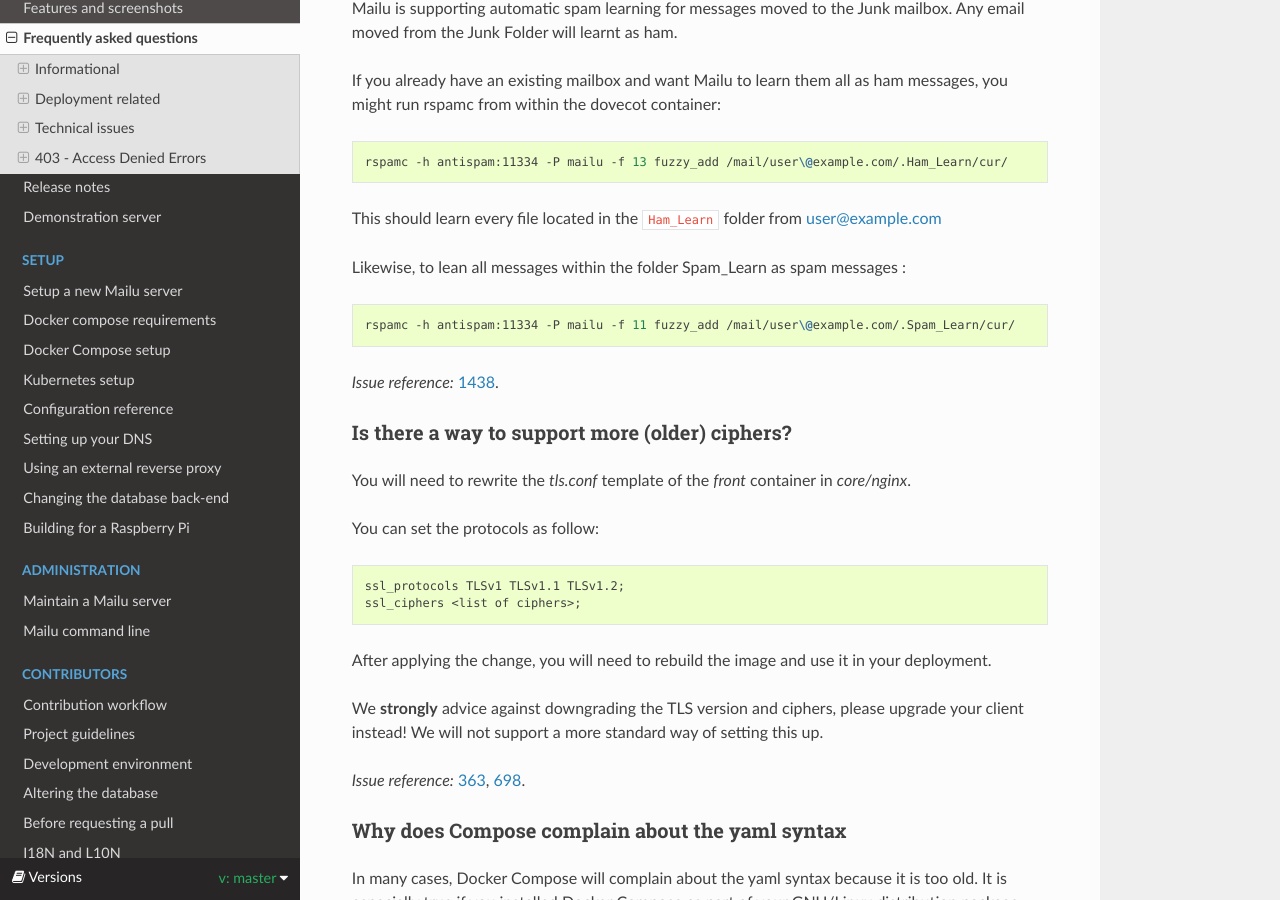
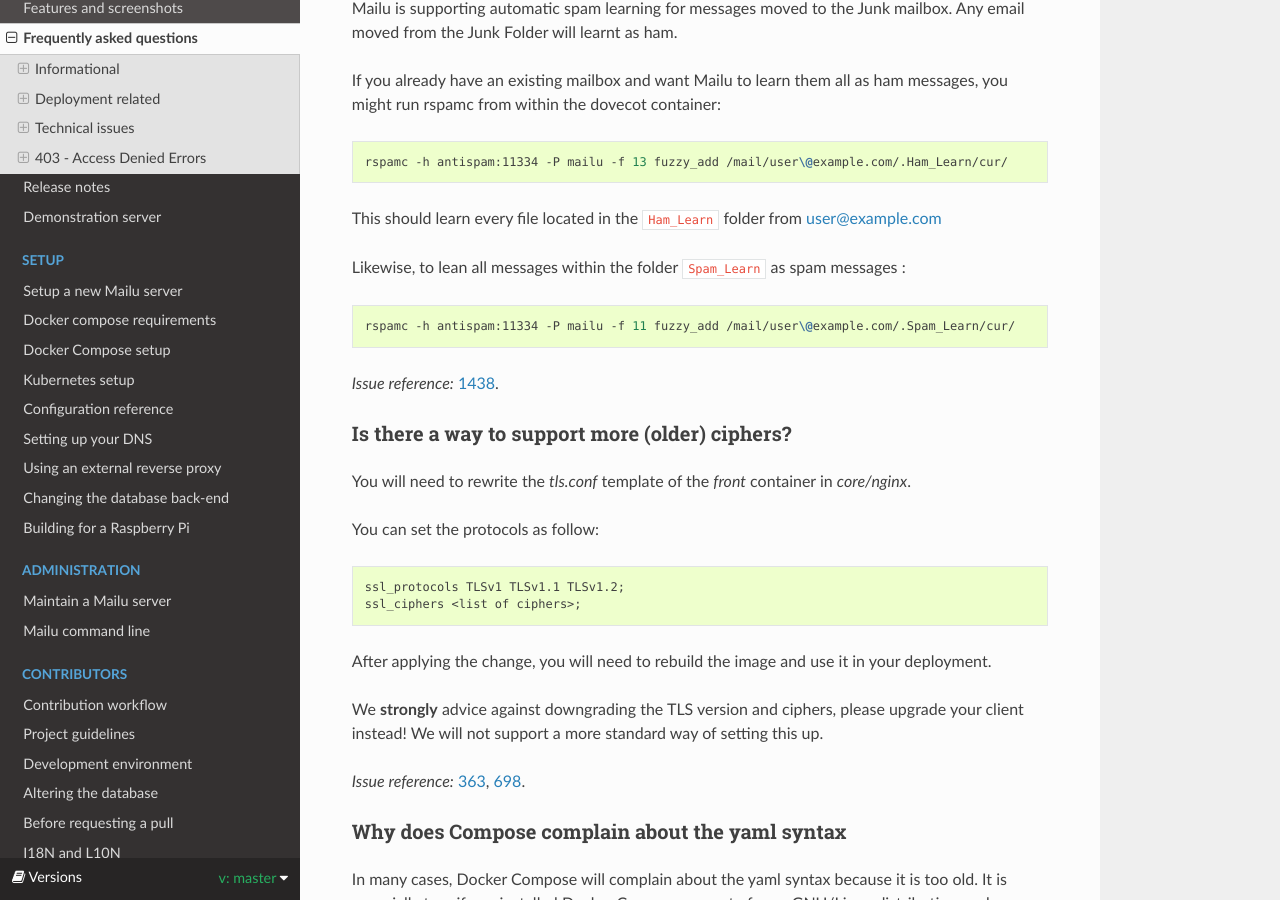
Before and after one commit to WillingDev0812/Mail-Management-Tool, a Sphinx documentation site: the page built from docs/faq.rst, in a window 1280 px wide and 900 px high, scrolled down 10703 px. Built offline with Sphinx 7.4.7 and the Read the Docs theme 2.0.0, drawn with Linux system fonts in a browser that asks for light colours; formulas are drawn with MathJax 3.

Commit message:
Update docs/faq.rst
Co-authored-by: Tim Möhlmann <muhlemmer@gmail.com>

```diff
--- a/docs/faq.rst
+++ b/docs/faq.rst
@@ -544,7 +544,7 @@ If you already have an existing mailbox and want Mailu to learn them all as ham
 
 This should learn every file located in the ``Ham_Learn`` folder from user@example.com
 
-Likewise, to lean all messages within the folder Spam_Learn as spam messages :
+Likewise, to lean all messages within the folder ``Spam_Learn`` as spam messages :
 
 .. code-block:: bash
 
```
